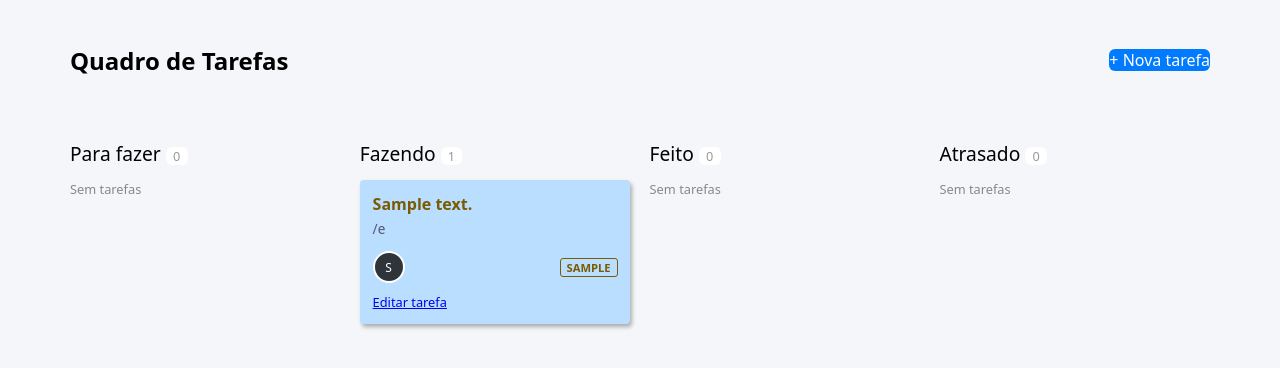
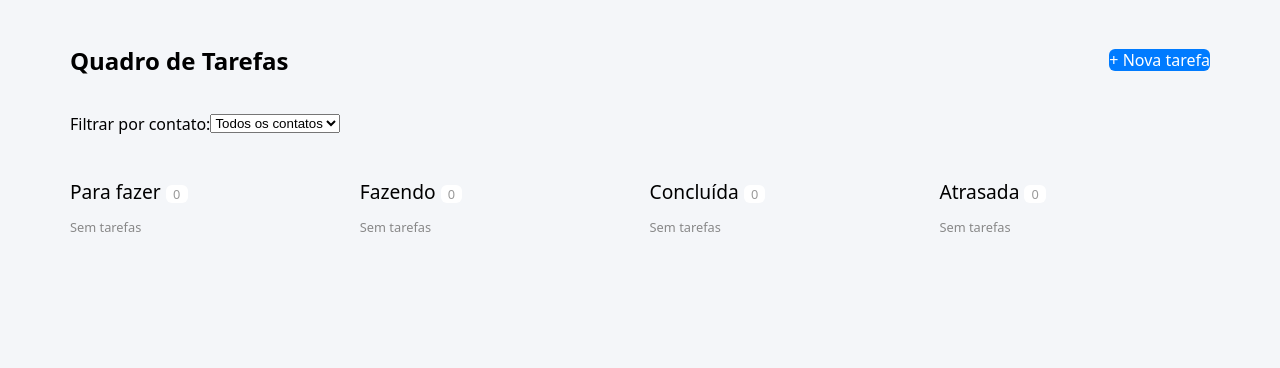
Before and after one commit to abnerdev-07/Atividade-007-Jucimar, a Flask app: page /tarefas in a window 1280 px wide. Shown: the part 59-427 px from the top of the page. Run offline with Flask 3, Linux system fonts and the light colour scheme; tables that the repository leaves empty hold one stand-in row (values such as "Sample post").

Commit message:
Update lista.html

```diff
--- a/gerenciador_de_tarefas/templates/tarefas/lista.html
+++ b/gerenciador_de_tarefas/templates/tarefas/lista.html
@@ -6,8 +6,9 @@
   .coluna h3 { font-size: 1.2rem; font-weight: 400; margin-bottom: .8rem; }
   .coluna .contador { background: #fff; border-radius: 6px; padding: 0 .45rem; font-size: .8rem; color: #999; }
   .card-tarefa { background: #b9deff; border-radius: 4px; padding: .8rem; margin-bottom: .9rem; box-shadow: 2px 3px 4px rgba(0,0,0,.3); min-height: 90px; }
-  .card-tarefa.status-atrasado { background: #ffd592; }
-  .card-tarefa.status-feito { background: #d4ffc4; }
+  .card-tarefa.status-fazendo { background: #fff3b0; }
+  .card-tarefa.status-atrasada { background: #ffd592; }
+  .card-tarefa.status-concluida { background: #d4ffc4; }
   .card-tarefa h4 { font-size: 1rem; font-weight: 600; margin: 0 0 .3rem 0; }
   .card-tarefa .prazo { font-size: .85rem; color: #557; }
   .card-rodape { display: flex; justify-content: space-between; align-items: center; margin: .8rem 0 .4rem 0; }
@@ -16,26 +17,43 @@
   .prioridade { font-size: .7rem; font-weight: 700; padding: 1px 6px; border-radius: 3px; border: 1px solid; text-transform: uppercase; }
   .prioridade.alta { background: #ffb3b3; color: #b33; border-color: #e66; }
   .prioridade.media { background: #a8d4ff; color: #2a6db0; border-color: #5aa5ee; }
+  .prioridade.baixa { background: #d9d9d9; color: #555; border-color: #aaa; }
+  .acoes { display: flex; gap: .8rem; align-items: center; }
   .editar { font-size: .8rem; }
+  .excluir { font-size: .8rem; color: #b33; background: none; border: 0; padding: 0; cursor: pointer; text-decoration: underline; }
   .vazio { color: #888; font-size: .8rem; }
 </style>
 
 <div class="container mt-4">
-  <div class="d-flex justify-content-between align-items-center mb-4">
+  <div class="d-flex justify-content-between align-items-center mb-3">
     <h2 class="fw-normal">Quadro de Tarefas</h2>
     <a href="{{ url_for('tarefas.nova_tarefa') }}" class="btn btn-primary">+ Nova tarefa</a>
   </div>
 
-  {% set colunas = [('fazer', 'Para fazer'), ('fazendo', 'Fazendo'), ('feito', 'Feito'), ('atrasado', 'Atrasado')] %}
+  <form method="get" action="{{ url_for('tarefas.listar') }}" class="d-flex align-items-center gap-2 mb-4">
+    <label for="contato" class="mb-0">Filtrar por contato:</label>
+    <select id="contato" name="contato" class="form-select w-auto" onchange="this.form.submit()">
+      <option value="">Todos os contatos</option>
+      {% for c in contatos %}
+      <option value="{{ c.id }}" {{ 'selected' if contato_filtrado == c.id else '' }}>{{ c.nome }}</option>
+      {% endfor %}
+    </select>
+    <noscript><button type="submit" class="btn btn-secondary btn-sm">Filtrar</button></noscript>
+    {% if contato_filtrado %}
+    <a href="{{ url_for('tarefas.listar') }}">Limpar filtro</a>
+    {% endif %}
+  </form>
+
+  {% set colunas = [('fazer', 'Para fazer'), ('fazendo', 'Fazendo'), ('concluida', 'Concluída'), ('atrasada', 'Atrasada')] %}
 
   <div class="kanban">
     {% for chave, titulo in colunas %}
-      {% set itens = tarefas | selectattr('status', 'equalto', chave) | list %}
+      {% set itens = tarefas | selectattr('status_final', 'equalto', chave) | list %}
       <div class="coluna">
         <h3>{{ titulo }} <span class="contador">{{ itens | length }}</span></h3>
 
         {% for tarefa in itens %}
-        <div class="card-tarefa status-{{ tarefa.status }}">
+        <div class="card-tarefa status-{{ tarefa.status_final }}">
           <h4>{{ tarefa.descricao }}</h4>
           <div class="prazo">
             {% if tarefa.prazo %}{{ tarefa.prazo[8:10] }}/{{ tarefa.prazo[5:7] }}{% else %}Sem prazo{% endif %}
@@ -52,7 +70,13 @@
             <span class="prioridade {{ tarefa.prioridade }}">{{ tarefa.prioridade }}</span>
           </div>
 
-          <a class="editar" href="{{ url_for('tarefas.editar_tarefa', tarefa_id=tarefa.id) }}">Editar tarefa</a>
+          <div class="acoes">
+            <a class="editar" href="{{ url_for('tarefas.editar_tarefa', tarefa_id=tarefa.id) }}">Editar tarefa</a>
+            <form method="post" action="{{ url_for('tarefas.remover_tarefa', tarefa_id=tarefa.id) }}"
+                  onsubmit="return confirm('Excluir esta tarefa?');">
+              <button type="submit" class="excluir">Excluir</button>
+            </form>
+          </div>
         </div>
         {% else %}
           <p class="vazio">Sem tarefas</p>
@@ -62,7 +86,9 @@
   </div>
 
   {% if not tarefas %}
-    <p class="text-muted mt-4">Nenhuma tarefa cadastrada.</p>
+    <p class="text-muted mt-4">
+      {% if contato_filtrado %}Este contato não tem tarefas.{% else %}Nenhuma tarefa cadastrada.{% endif %}
+    </p>
   {% endif %}
 </div>
 {% endblock %}
```
